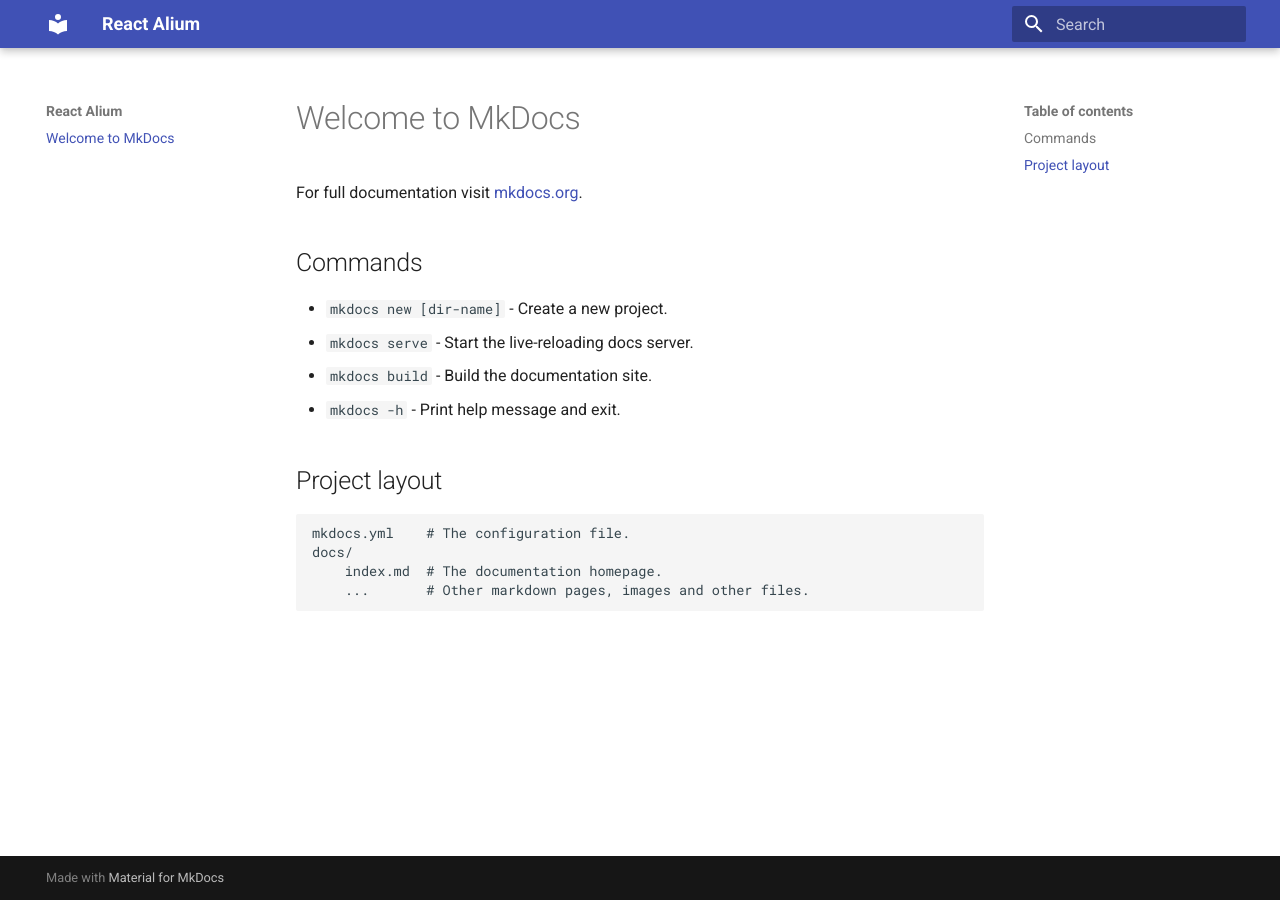
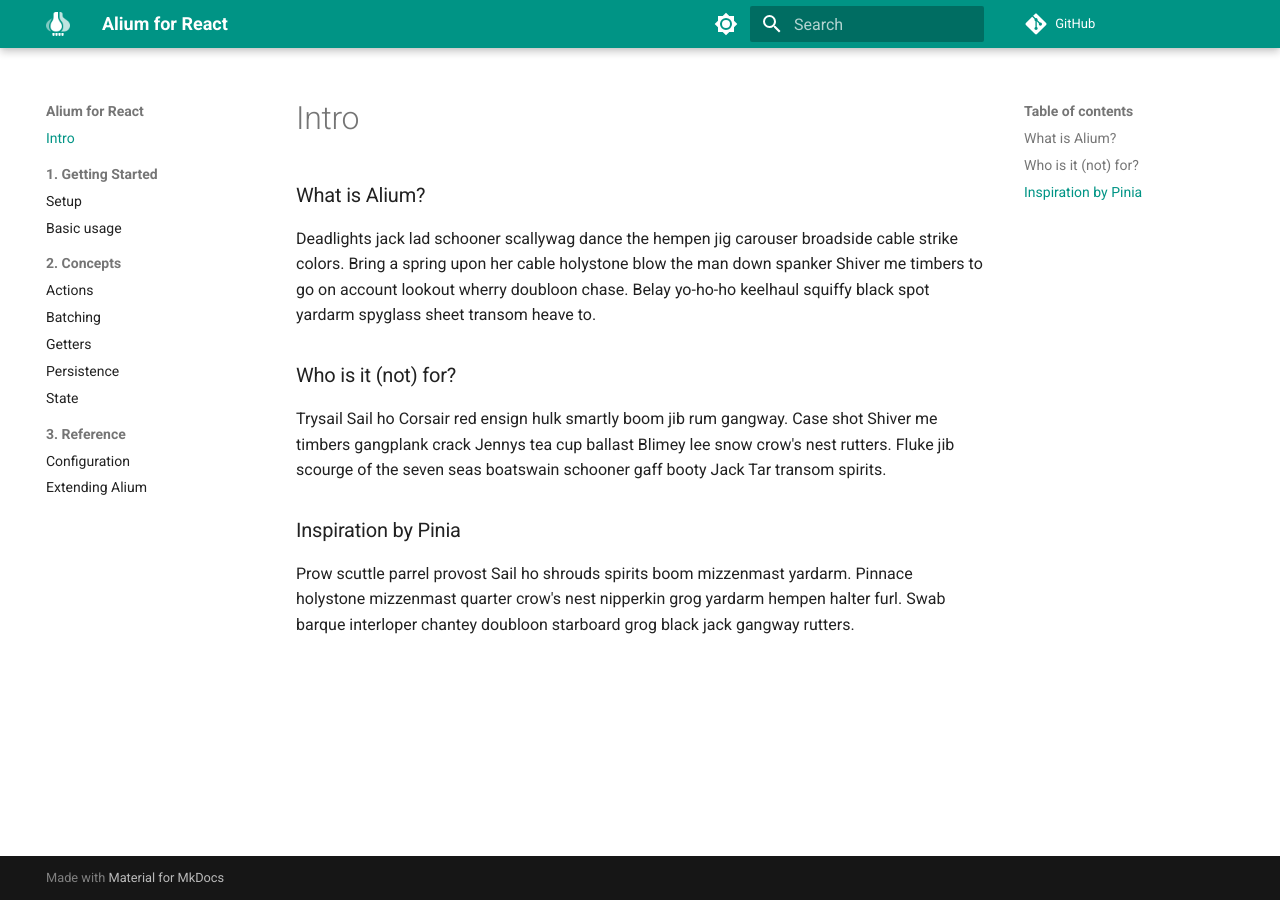
Before and after one commit to Ziao/react-alium, an MkDocs documentation site: the page built from docs/index.md, in a window 1280 px wide. Built offline with MkDocs 1.6.1 and Material for MkDocs 9.7.7, drawn with Linux system fonts in a browser that asks for light colours; comment, search, counter and statistics services are not loaded.

Commit message:
docs: docs

```diff
--- /dev/null
+++ b/docs/1. Getting Started/setup.md
@@ -0,0 +1 @@
+# Setup
--- /dev/null
+++ b/docs/1. Getting Started/usage.md
@@ -0,0 +1 @@
+# Basic usage
--- /dev/null
+++ b/docs/2. Concepts/actions.md
@@ -0,0 +1 @@
+# Actions
--- /dev/null
+++ b/docs/2. Concepts/batching.md
@@ -0,0 +1 @@
+# Batching
--- /dev/null
+++ b/docs/2. Concepts/getters.md
@@ -0,0 +1 @@
+# Getters
--- /dev/null
+++ b/docs/2. Concepts/persistence.md
@@ -0,0 +1 @@
+# Persistence
--- /dev/null
+++ b/docs/2. Concepts/state.md
@@ -0,0 +1 @@
+# State
--- a/docs/index.md
+++ b/docs/index.md
@@ -1,17 +1,13 @@
-# Welcome to MkDocs
+# Intro
 
-For full documentation visit [mkdocs.org](https://www.mkdocs.org).
+### What is Alium?
 
-## Commands
+Deadlights jack lad schooner scallywag dance the hempen jig carouser broadside cable strike colors. Bring a spring upon her cable holystone blow the man down spanker Shiver me timbers to go on account lookout wherry doubloon chase. Belay yo-ho-ho keelhaul squiffy black spot yardarm spyglass sheet transom heave to.
 
-* `mkdocs new [dir-name]` - Create a new project.
-* `mkdocs serve` - Start the live-reloading docs server.
-* `mkdocs build` - Build the documentation site.
-* `mkdocs -h` - Print help message and exit.
+### Who is it (not) for?
 
-## Project layout
+Trysail Sail ho Corsair red ensign hulk smartly boom jib rum gangway. Case shot Shiver me timbers gangplank crack Jennys tea cup ballast Blimey lee snow crow's nest rutters. Fluke jib scourge of the seven seas boatswain schooner gaff booty Jack Tar transom spirits.
 
-    mkdocs.yml    # The configuration file.
-    docs/
-        index.md  # The documentation homepage.
-        ...       # Other markdown pages, images and other files.
+### Inspiration by Pinia
+
+Prow scuttle parrel provost Sail ho shrouds spirits boom mizzenmast yardarm. Pinnace holystone mizzenmast quarter crow's nest nipperkin grog yardarm hempen halter furl. Swab barque interloper chantey doubloon starboard grog black jack gangway rutters.
--- a/mkdocs.yml
+++ b/mkdocs.yml
@@ -1,3 +1,44 @@
-site_name: React Alium
+site_name: Alium for React
+repo_url: https://github.com/example/repository/
+
+#nav:
+#  - default: Getting Started/intro.md
+
 theme:
   name: material
+  logo: logo.png
+  favicon: logo.png
+  font:
+    text: Roboto
+    code: Roboto Mono
+
+  features:
+    - navigation.instant
+#    - header.autohide
+    - navigation.tracking
+#    - navigation.tabs
+#    - navigation.tabs.sticky
+    - navigation.sections
+    - navigation.top
+
+  palette:
+    - scheme: default
+      primary: teal
+      accent: yellow
+      toggle:
+        icon: material/brightness-7
+        name: Switch to dark mode
+
+    - scheme: slate
+      primary: teal
+      accent: yellow
+      toggle:
+        icon: material/brightness-4
+        name: Switch to light mode
+
+markdown_extensions:
+  - pymdownx.highlight:
+      anchor_linenums: true
+  - pymdownx.inlinehilite
+  - pymdownx.snippets
+  - pymdownx.superfences
```
Also changed, not shown: docs/3. Reference/configuration.md (added, +3 -0 lines), docs/3. Reference/extending.md (added, +3 -0 lines), index.md (added, +23 -0 lines), docs/logo.png (added).
